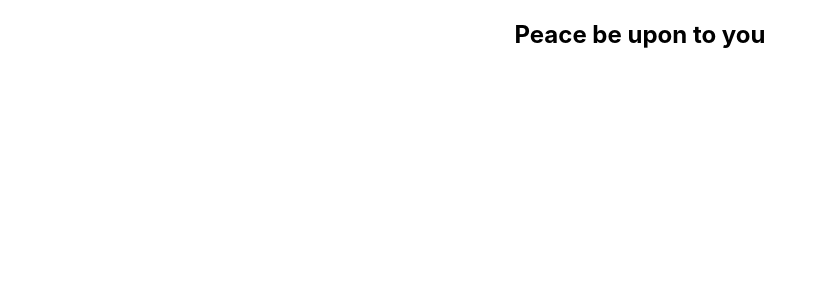
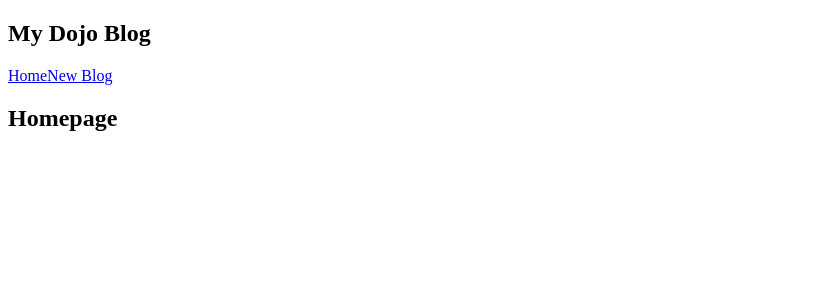
Before and after one commit to frontendprof/react-dojo-blog, a React (Create React App) app: page / in a window 1280 px wide. Shown: the top 300 px of the page, without its empty margins (0-819 px from the left). Built offline with nearby package versions, Linux system fonts and the light colour scheme.

Commit message:
Creating components

```diff
--- a/src/App.css
+++ /dev/null
@@ -1,3 +0,0 @@
-.App {
-  text-align: center;
-}
--- a/src/App.js
+++ b/src/App.js
@@ -1,9 +1,14 @@
-import './App.css';
+
+import Homepage from './components/Homepage/Homepage';
+import Navbar from './components/Navbar/Navbar';
 
 function App() {
   return (
     <div className="App">
-      <h2>Peace be upon to you</h2>
+      <Navbar />
+      <div className="content">
+        <Homepage />
+      </div>
     </div>
   );
 }
--- /dev/null
+++ b/src/components/Homepage/Homepage.jsx
@@ -0,0 +1,11 @@
+import React from 'react'
+
+const Homepage = () => {
+    return (
+        <div className="home">
+           <h2>Homepage</h2>
+        </div>
+    )
+}
+
+export default Homepage
--- /dev/null
+++ b/src/components/Navbar/Navbar.jsx
@@ -0,0 +1,16 @@
+import React from 'react'
+
+const Navbar = () => {
+    return (
+        <nav className="navbar">
+            <h1>My Dojo Blog</h1>
+            <div className="links">
+                <a href="/">Home</a>
+                <a href="/create">New Blog</a>
+            </div>
+
+        </nav>
+    )
+}
+
+export default Navbar
--- a/src/index.css
+++ b/src/index.css
@@ -1,13 +1,2 @@
-body {
-  margin: 0;
-  font-family: -apple-system, BlinkMacSystemFont, 'Segoe UI', 'Roboto', 'Oxygen',
-    'Ubuntu', 'Cantarell', 'Fira Sans', 'Droid Sans', 'Helvetica Neue',
-    sans-serif;
-  -webkit-font-smoothing: antialiased;
-  -moz-osx-font-smoothing: grayscale;
-}
 
-code {
-  font-family: source-code-pro, Menlo, Monaco, Consolas, 'Courier New',
-    monospace;
-}
+@import url('https://fonts.googleapis.com/css2?family=Quicksand:wght@300;500;700&display=swap');
```
Also changed, not shown: 1 other file (tests, documents, lock files or other folders).
